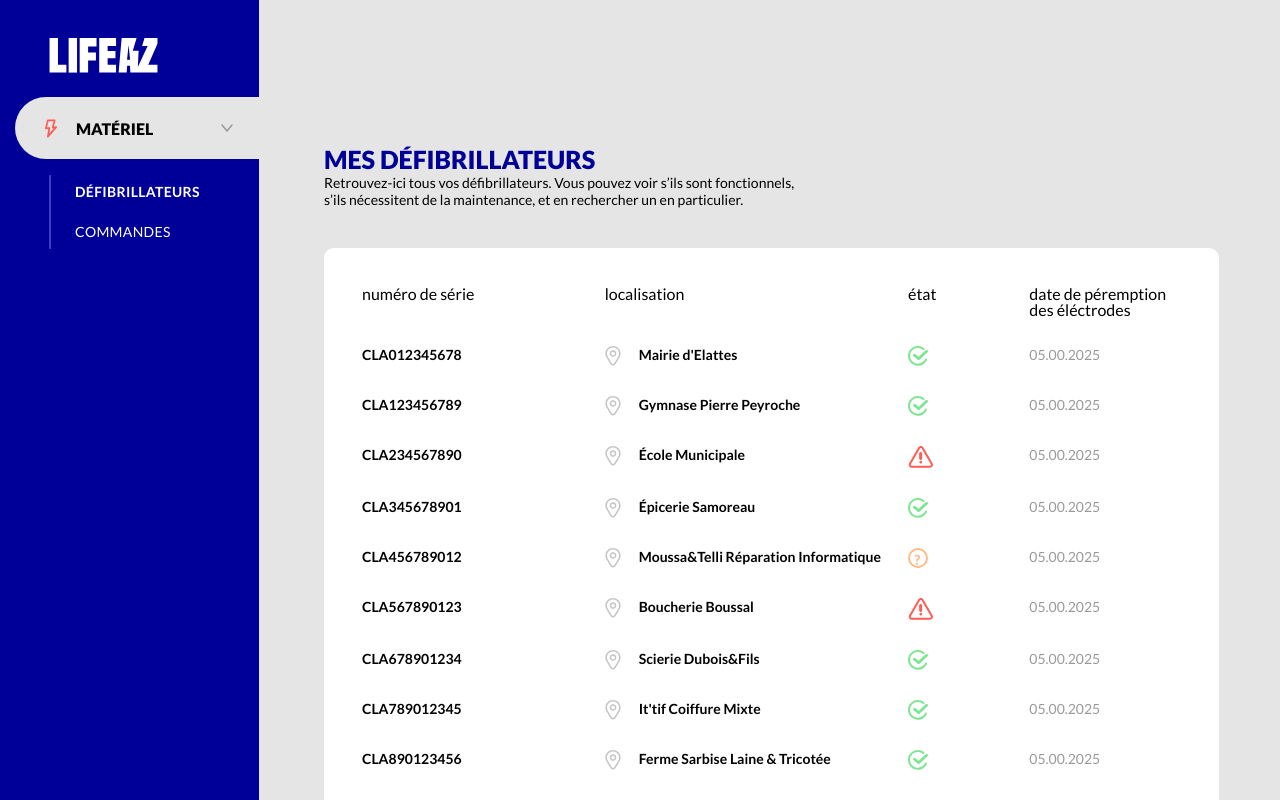
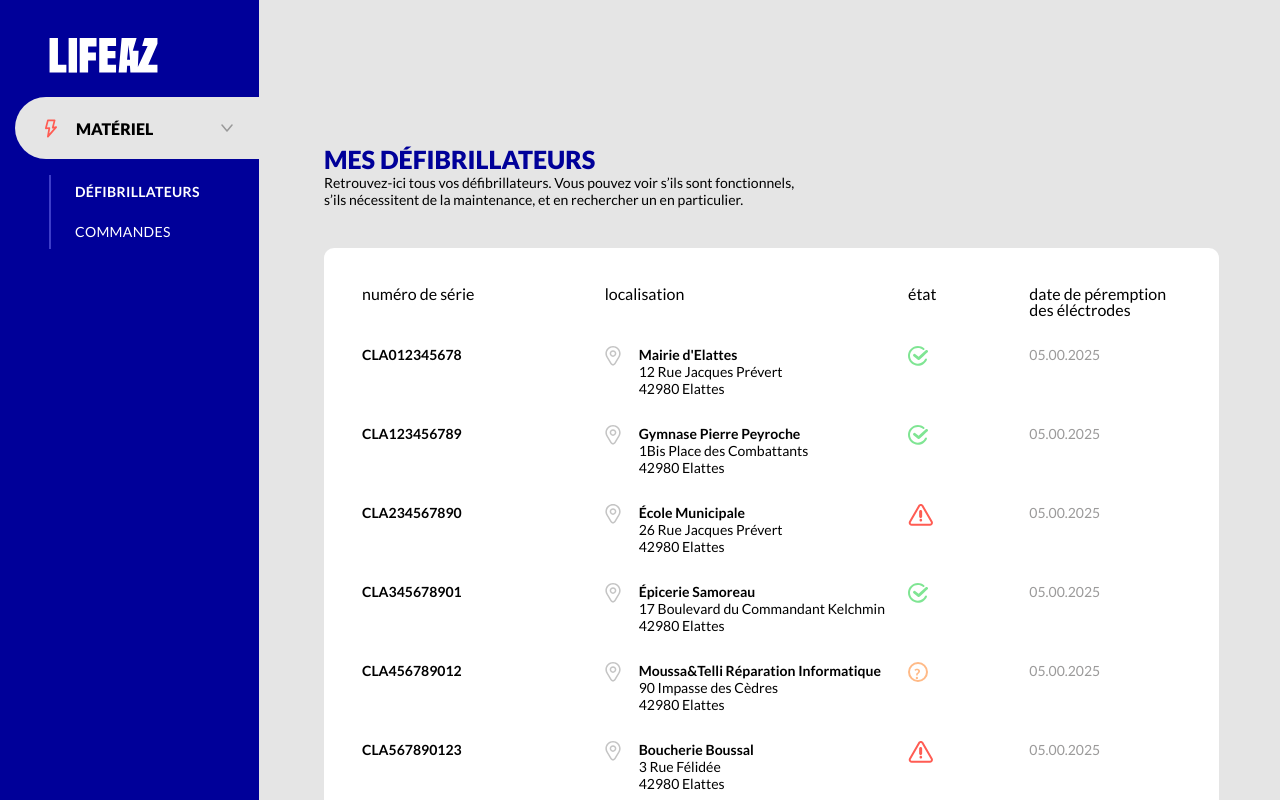
Before and after one commit to wared2003/lifeaz-dashboard, an Angular app: page / in a window 1280 px wide. Shown: the top 800 px of the page. Built offline with nearby package versions, Linux system fonts and the light colour scheme.

Commit message:
[fix-update] now calling the constructor to instance a Defibrilator object

```diff
--- a/src/app/defibrillateurs-array/defibrillateurs-array.component.ts
+++ b/src/app/defibrillateurs-array/defibrillateurs-array.component.ts
@@ -1,4 +1,4 @@
-import { Component, OnInit } from '@angular/core';
+import {AfterViewInit, Component, OnInit} from '@angular/core';
 import {DefibrillatorService} from "../services/defibrillator.service";
 import {Defibrillator} from "../models/defibrillator.model";
 @Component({
@@ -6,14 +6,24 @@
   templateUrl: './defibrillateurs-array.component.html',
   styleUrls: ['./defibrillateurs-array.component.scss']
 })
-export class DefibrillateursArrayComponent implements OnInit {
+export class DefibrillateursArrayComponent implements OnInit, AfterViewInit {
 
-  defibrillators!: Defibrillator[];
+  defibrillators: Defibrillator[] = [];
 
   constructor(private defibrillatorService: DefibrillatorService ) { }
 
   ngOnInit(): void {
-    this.defibrillators = this.defibrillatorService.getAll()
+    let defibrilatorArray: Defibrillator[];
+    let data = this.defibrillatorService.getAll()
+    data.forEach((item :Defibrillator)=>{
+      let defibrillator: Defibrillator;
+      defibrillator = new Defibrillator(item.serial, item.locationName, item.locationAddr, item.state, item.electrodesExpiry);
+      this.defibrillators.push(defibrillator);
+    })
+  };
+
+  ngAfterViewInit() {
+    console.log(this.defibrillators)
   }
 
 }
--- a/src/app/models/defibrillator.model.ts
+++ b/src/app/models/defibrillator.model.ts
@@ -24,13 +24,8 @@
     this.locationAddr = locationAddr;
     this.state = state;
     this.electrodesExpiry = electrodesExpiry;
-    try {
-      let splitedAddr: string[] = this.locationAddr.split(",");
-      this.locationAddrStreet = splitedAddr[0];
-      this.locationAddrCity = splitedAddr[1];
-    }catch (e) {
-      this.locationAddrCity = 'undefined';
-      this.locationAddrStreet = 'undefined';
-    }
+    let splitedAddr: string[] = this.locationAddr.split(",");
+    this.locationAddrStreet = splitedAddr[0];
+    this.locationAddrCity = splitedAddr[1];
   }
 }
```
